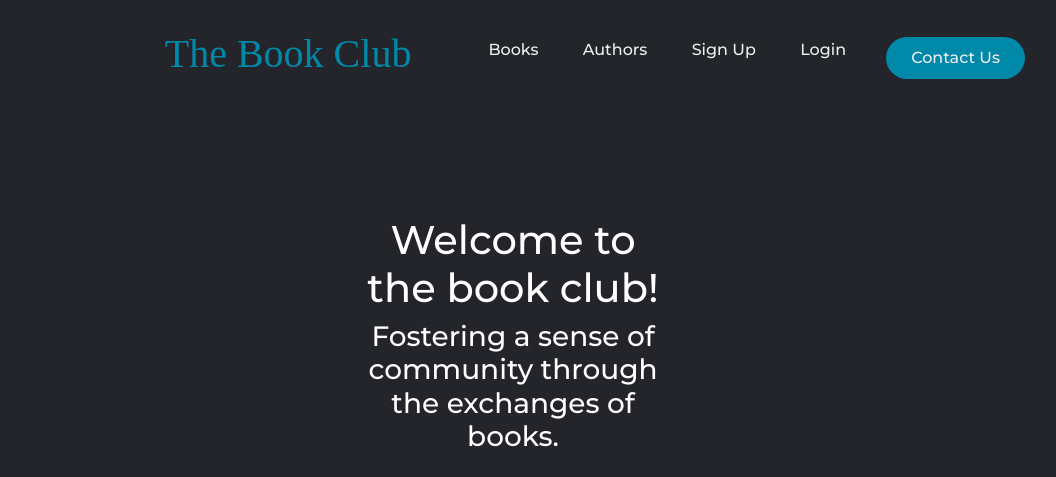
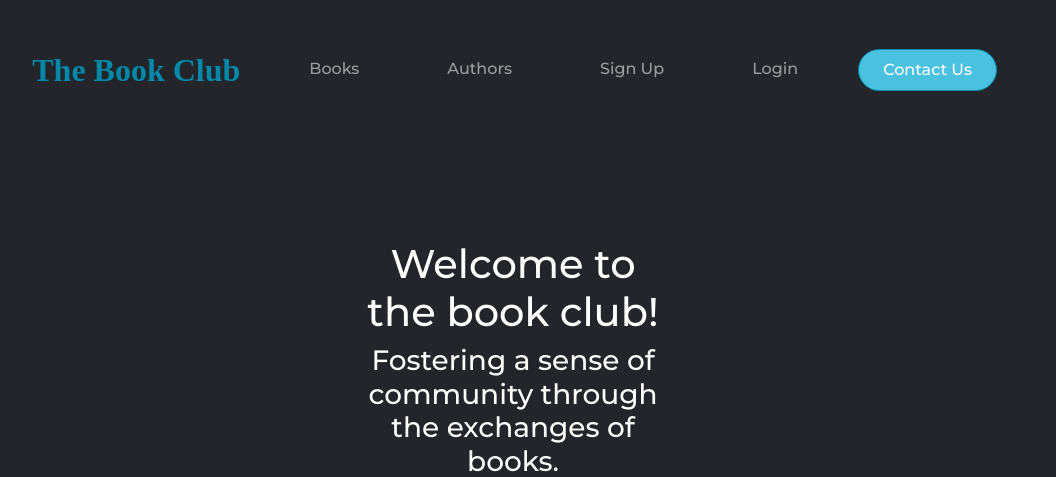
Before and after one commit to cjuanito797/TheBookClub, a Django app: page / in a window 1280 px wide. Shown: the top 477 px of the page, without its empty margins (127-1183 px from the left). Run offline with Django 4.2, Linux system fonts and the light colour scheme; style sheets or scripts are compiled from the project's sources; some libraries are stand-ins or nearby versions.

Commit message:
Updated nav bar

```diff
--- a/library/static/css/styles.css
+++ b/library/static/css/styles.css
@@ -365,7 +365,7 @@ input[type=checkbox] {
     margin: 1rem;
 }
 
-.btn-danger {
+/* .btn-danger {
     padding: 10px;
     border-radius: 8px;
     background-color: red;
@@ -375,7 +375,7 @@ input[type=checkbox] {
     padding: 10px;
     border-radius: 8px;
     background-color: blue;
-}
+} */
 
 .btn-shared {
     padding: 10px;
--- a/library/templates/home.html
+++ b/library/templates/home.html
@@ -19,17 +19,24 @@
 
     <body>
     {% block navigation %}
-        <header>
-        <a href="{% url 'library:home' %}"><h1 class="logo">The Book Club</h1></a>
-            <nav>
-                <ul class="nav__links>">
-                    <li><a href="{% url 'library:book_list' %}">Books</a></li>
-                    <li><a href="{% url 'library:author_list' %}">Authors</a></li>
-                    <li><a href="{% url 'accounts:register' %}">Sign Up</a></li>
-                    <li><a href="{% url 'accounts:user_login' %}">Login</a></li>
-                </ul>
-            </nav>
-            <a class="cta" href="#"><button>Contact Us</button></a>
+        <header class="bg-dark mb-6">
+            <nav class="navbar navbar-expand-lg navbar-dark bg-dark my-2 ">
+                <div class="container-fluid align-items-center">
+                  <a class="navbar-brand" href="{% url 'library:home' %}"><h1 class="text-primary fw-bold fs-2 m-0">The Book Club</h1></a>
+                  <button class="navbar-toggler" type="button" data-bs-toggle="collapse" data-bs-target="#navbarNavDropdown" aria-controls="navbarNavDropdown" aria-expanded="false" aria-label="Toggle navigation">
+                    <span class="navbar-toggler-icon"></span>
+                  </button>
+                  <div class="collapse navbar-collapse" id="navbarSupportedContent">
+                    <ul class="navbar-nav">
+                      <li class="nav-item text-light mx-3"><a class="nav-link" href="{% url 'library:book_list' %}">Books</a></li>
+                      <li class="nav-item mx-3"><a class="nav-link" href="{% url 'library:author_list' %}">Authors</a></li>
+                      <li class="nav-item mx-3"><a class="nav-link" href="{% url 'accounts:register' %}">Sign Up</a></li>
+                      <li class="nav-item mx-3"><a class="nav-link" href="{% url 'accounts:user_login' %}">Login</a></li>
+                      <a href="#" class="btn btn-primary text-light mx-3 rounded-pill px-4">Contact Us</a>
+                    </ul>
+                  </div>
+                </div>
+              </nav>
         </header>
     {% endblock %}
     {% block content %}
```
